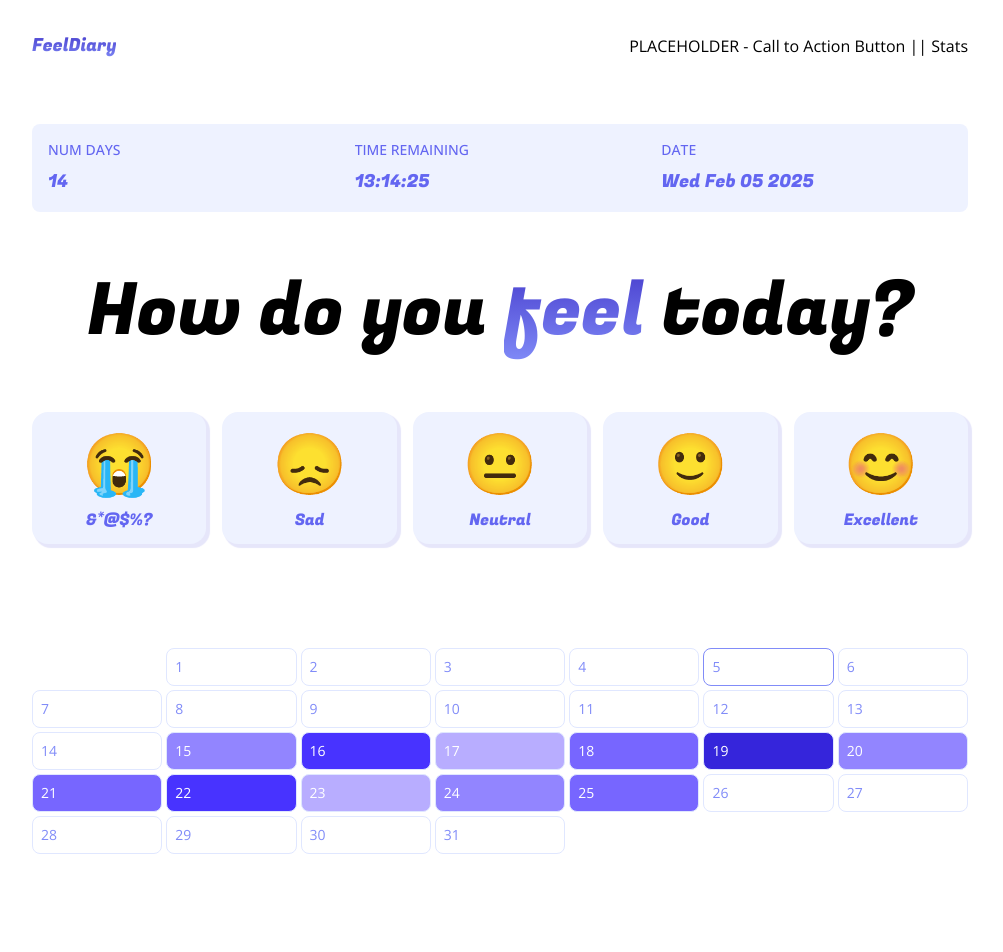
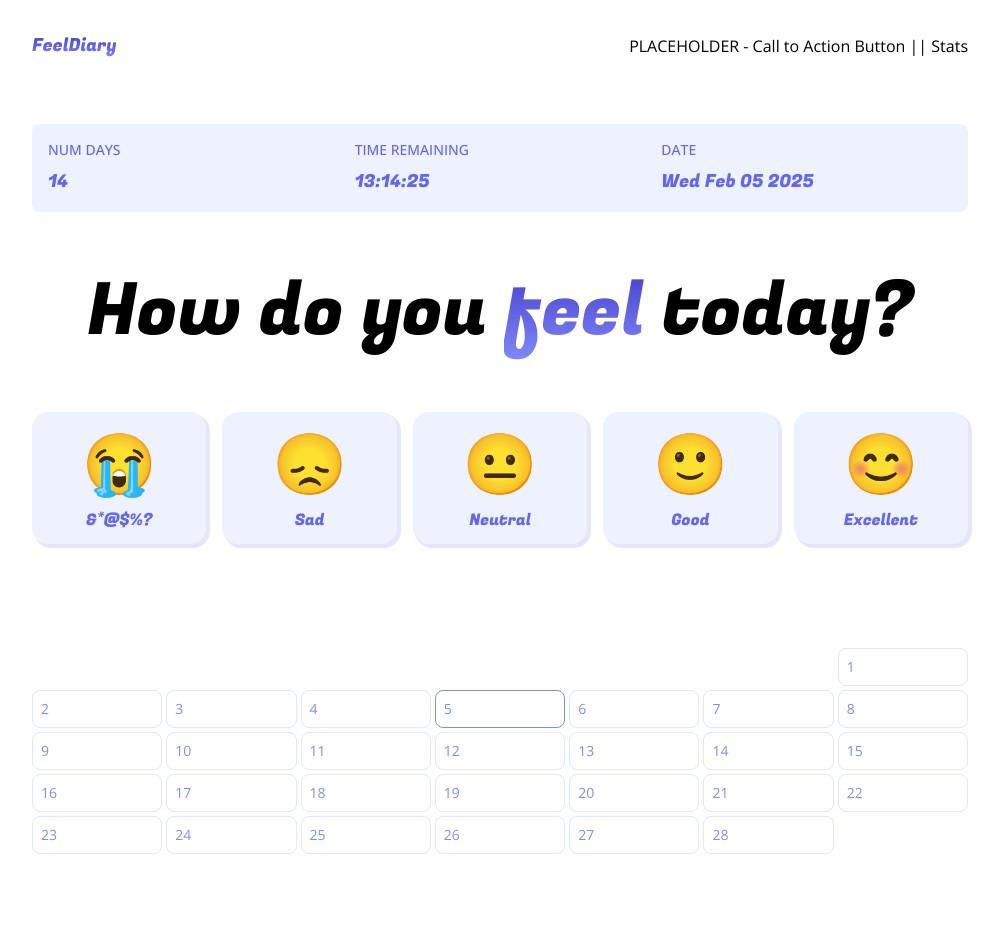
Before and after one commit to MehmetBerkayC/feel-diary, a Next.js app: page /dashboard in a window 1280 px wide. Shown: the top 952 px of the page, without its empty margins (140-1143 px from the left). Built offline with nearby package versions, Linux system fonts and the light colour scheme; no server answers.

Commit message:
Read and write database - Firestore
dynamic variables in an object using "[]"
{
  [year]: {
    [month]: {
      [day]: value
   }
  }
}

```diff
--- a/components/Calendar.js
+++ b/components/Calendar.js
@@ -1,4 +1,5 @@
-import React from "react";
+"use client";
+import React, { useState } from "react";
 import { gradients, baseRating, demoData } from "@/utils";
 
 // Placeholder data
@@ -29,21 +30,35 @@ const dayList = [
 const now = new Date();
 
 export default function Calendar(props) {
-	const { demo } = props;
+	const { demo, data, handleSetMood } = props;
 
+	const now = new Date();
+	const currentMonth = now.getMonth();
+
+	const [selectedMonth, setSelectedMonth] = useState(
+		Object.keys(months)[currentMonth]
+	);
+
+	const [selectedYear, setSelectedYear] = useState(now.getFullYear());
+
+	// console.log("Selected month: " + selectedMonth + "\n" + "Selected year: " + selectedYear);
+
+	function handleIncrementMonth(value) {
+		// value = +1 / -1
+		// if we hit the bounds of the months, adjust the year displayed
+	}
 	// Generate gradient background
-	// 1.35
-
-	// Current date placeholder data
-	const year = 2024;
-	const month = "July";
 
 	//  Year-Month-Day format
-	const monthNow = new Date(year, Object.keys(months).indexOf(month), 1);
+	const monthNow = new Date(
+		selectedYear,
+		Object.keys(months).indexOf(selectedMonth),
+		1
+	);
 	const firstDayOfMonth = monthNow.getDay();
 	const daysInMonth = new Date(
-		year,
-		Object.keys(months).indexOf(month) + 1, // get the next month
+		selectedYear,
+		Object.keys(months).indexOf(selectedMonth) + 1, // get the next month
 		0 // last day of the last month
 	).getDate(); // Just gets the last day of the current month to find day count of the current month
 
@@ -53,19 +68,6 @@ export default function Calendar(props) {
 	const numRows = Math.floor(daysToDisplay / 7) + (daysToDisplay % 7 ? 1 : 0); //Add rows for each week
 
 	// console.log("Num rows:" + numRows);
-	const data = {
-		15: 2,
-		16: 4,
-		17: 1,
-		18: 3,
-		19: 5,
-		20: 2,
-		21: 3,
-		22: 4,
-		23: 1,
-		24: 2,
-		25: 3,
-	};
 
 	// Generate calendar days
 	return (
--- a/components/Dashboard.js
+++ b/components/Dashboard.js
@@ -1,10 +1,60 @@
+"use client";
 import { Fugaz_One } from "next/font/google";
-import React from "react";
+import React, { useEffect, useState } from "react";
 import Calendar from "./Calendar";
+import { useAuth } from "@/context/AuthContext";
+import { doc, setDoc } from "firebase/firestore";
+import { db } from "@/firebase";
 
 const fugaz = Fugaz_One({ subsets: ["latin"], weight: ["400"] });
 
 export default function Dashboard() {
+	const { currentUser, userDataObj, setUserDataObj } = useAuth();
+	const [data, setData] = useState({});
+
+	function countValues() {
+		let count = 0;
+		Object.values(data).forEach((entry) => {
+			count += entry.feelings.length;
+		});
+		return count;
+	}
+
+	async function handleSetMood(mood, day, month, year) {
+		try {
+			const newData = { ...userDataObj };
+			// If the data doesn't exist make it
+			if (!newData?.[year]) {
+				newData[year] = {};
+			}
+
+			if (!newData?.[year]?.[month]) {
+				newData[year][month] = {};
+			}
+
+			newData[year][month][day] = mood;
+
+			// update the current state,
+			setData(newData);
+			// update the global state,
+			setUserDataObj(newData);
+			// update the firebase,
+			const docRef = doc(db, "users", currentUser.uid);
+			const res = await setDoc(
+				docRef,
+				{
+					[year]: {
+						[month]: {
+							[day]: mood,
+						},
+					},
+				},
+				{ merge: true } // add on to the previous data don't overwrite
+			);
+		} catch (error) {
+			console.log("Failed to set data:", error.message);
+		}
+	}
 	// 1.13 m
 	const statuses = {
 		num_days: 14,
@@ -19,6 +69,15 @@ export default function Dashboard() {
 		Good: "🙂",
 		Excellent: "😊",
 	};
+
+	useEffect(() => {
+		if (!currentUser && !userDataObj) {
+			console.log("No user or data found."); // not logged in
+			return;
+		}
+
+		setData(userDataObj);
+	}, [currentUser, userDataObj]); // check whenever these have new values and run the useEffect
 
 	return (
 		<>
@@ -77,7 +136,7 @@ export default function Dashboard() {
 						);
 					})}
 				</div>
-				<Calendar />
+				<Calendar data={data} handleSetMood={handleSetMood} />
 			</div>
 		</>
 	);
--- a/context/AuthContext.js
+++ b/context/AuthContext.js
@@ -18,7 +18,7 @@ export function useAuth() {
 
 export function AuthProvider({ children }) {
 	const [currentUser, setCurrentUser] = useState(null);
-	const [userDataObj, setUserDataObj] = useState({});
+	const [userDataObj, setUserDataObj] = useState(null);
 	const [loading, setLoading] = useState(true); // for first time render
 
 	function signUp(email, password) {
@@ -31,7 +31,7 @@ export function AuthProvider({ children }) {
 
 	function logout() {
 		// reset user states
-		setUserDataObj({});
+		setUserDataObj(null);
 		setCurrentUser(null);
 
 		return signOut(auth);
@@ -77,6 +77,7 @@ export function AuthProvider({ children }) {
 		login,
 		logout,
 		userDataObj,
+		setUserDataObj,
 		loading,
 	};
 
```
